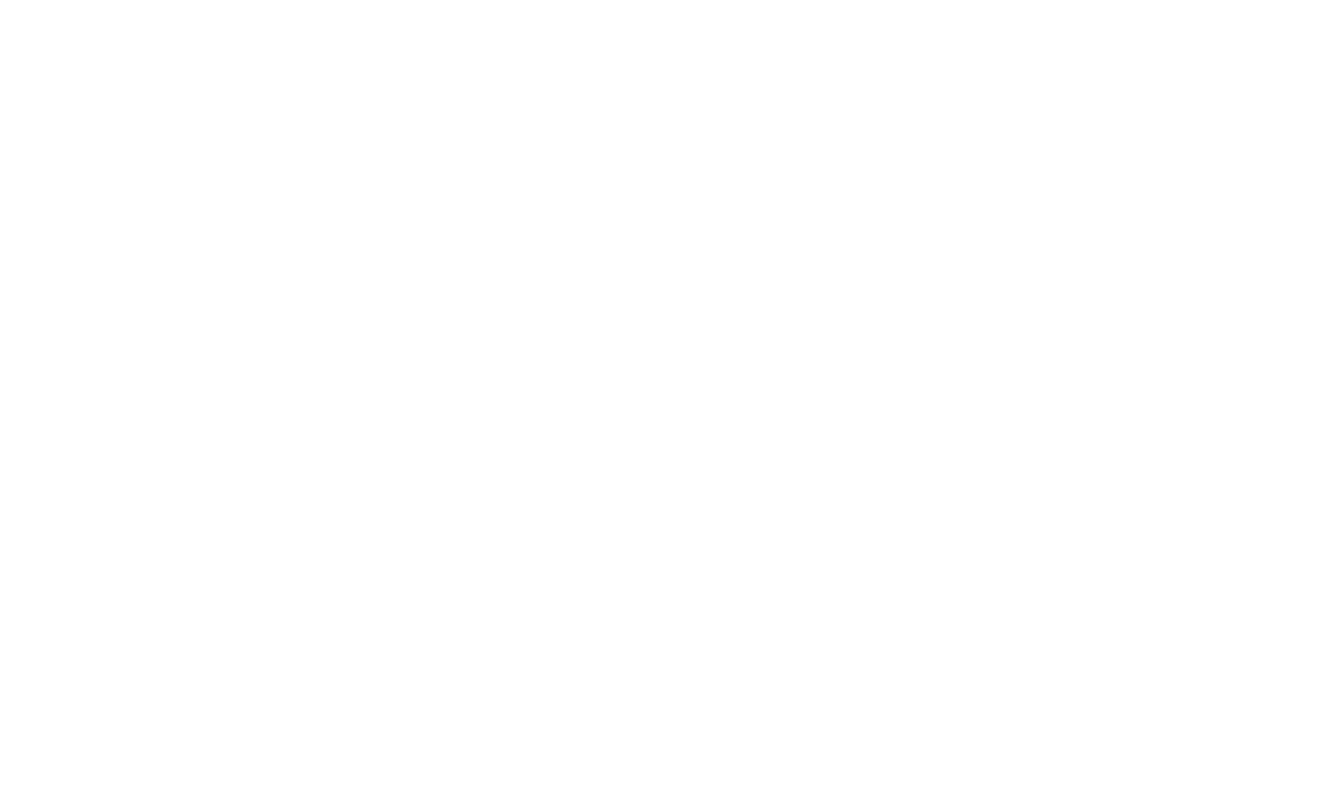
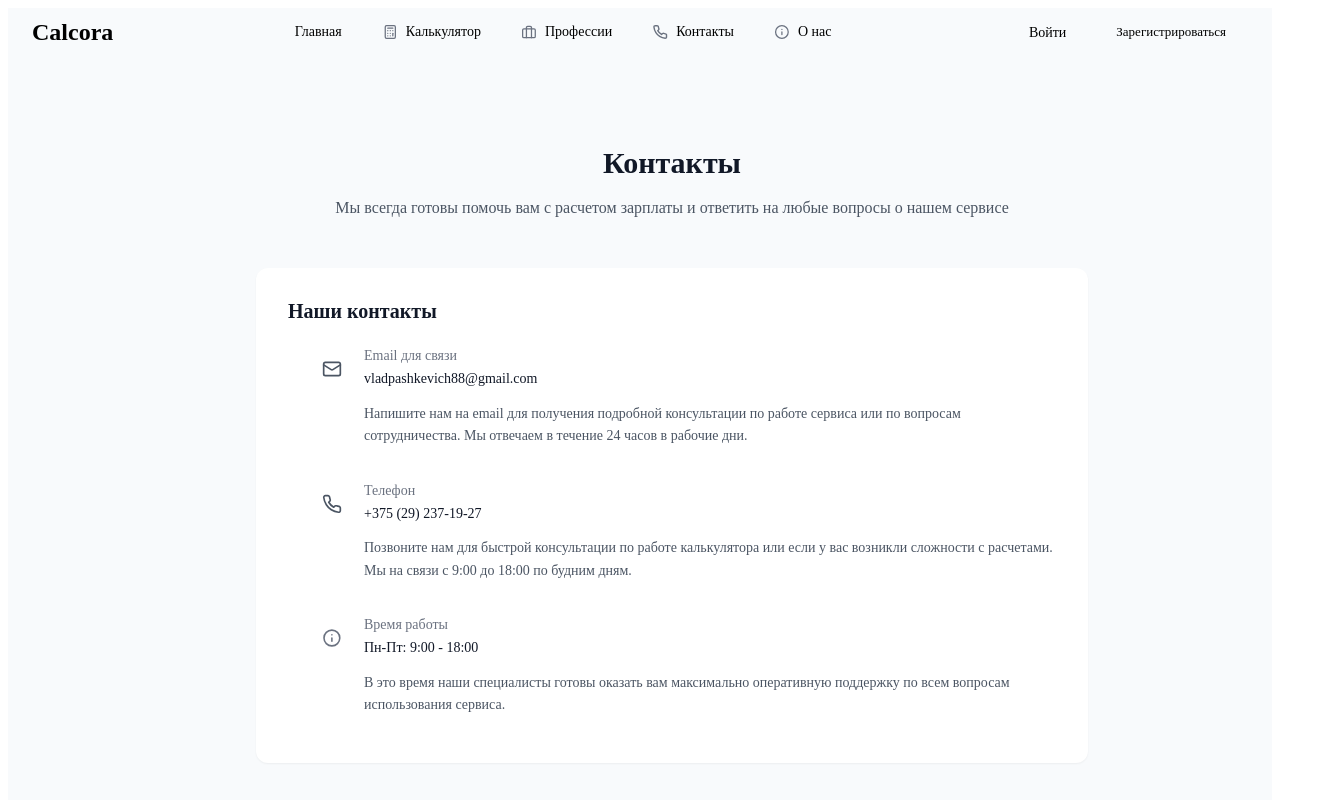
Before and after one commit to dabbygithub1/WebProject, a React (Create React App) app: page /contacts in a window 1280 px wide. Before the commit this address had no page. Shown: the top 800 px of the page, 1336 px wide, since content can reach past the window. Built offline with nearby package versions, Linux system fonts and the light colour scheme.

Commit message:
Добавление страницы контакты

```diff
--- a/src/App.js
+++ b/src/App.js
@@ -5,6 +5,8 @@
 import ProfessionsPage from './pages/ProfessionsPage/ProfessionsPage';
 import CalculatorPage from './pages/CalculatorPage/CalculatorPage';
 import ProfilePage from './pages/ProfilePage/ProfilePage';
+import ContactsPage from './pages/ContactsPage/ContactsPage';
+
 
 import './App.css';
 
@@ -18,6 +20,7 @@
         <Route path="/profile" element={<ProfilePage />} />
         <Route path="/professions" element={<ProfessionsPage />} />
         <Route path="/calculator" element={<CalculatorPage />} />
+        <Route path="/contacts" element={<ContactsPage />} />
       </Routes>
     </Router>
   );
--- /dev/null
+++ b/src/pages/ContactsPage/ContactsPage.css
@@ -0,0 +1,130 @@
+.contacts-page {
+  min-height: 100vh;
+  background: linear-gradient(#f8fafc, #f8fafc), #fff;
+  padding-top: 70px;
+}
+
+.contacts-main {
+  max-width: 1280px;
+  margin: 0 auto;
+  padding: 48px 32px;
+}
+
+.contacts-title {
+  font-size: 30px;
+  font-weight: 600;
+  color: #111827;
+  text-align: center;
+  margin-bottom: 16px;
+}
+
+.contacts-subtitle {
+  text-align: center;
+  color: #4B5563;
+  font-size: 16px;
+  line-height: 1.5;
+  margin-bottom: 48px;
+  max-width: 725px;
+  margin-left: auto;
+  margin-right: auto;
+}
+
+.contact-info {
+  background: #FFFFFF;
+  border-radius: 12px;
+  padding: 32px;
+  box-shadow: 0px 1px 2px rgba(0, 0, 0, 0.05);
+  max-width: 768px;
+  margin: 0 auto;
+}
+
+.info-title {
+  font-size: 20px;
+  font-weight: 600;
+  color: #111827;
+  margin-bottom: 24px;
+}
+
+.info-list {
+  display: flex;
+  flex-direction: column;
+  gap: 20px;
+}
+
+.info-item {
+  display: flex;
+  align-items: flex-start;
+  gap: 12px;
+}
+
+.info-icon {
+  width: 40px;
+  height: 40px;
+  background-color: var(--color-primary-lightest);
+  border-radius: 50%;
+  display: flex;
+  align-items: center;
+  justify-content: center;
+  flex-shrink: 0;
+}
+
+.info-icon img {
+  width: 20px;
+  height: 20px;
+}
+
+.info-content {
+  flex: 1;
+}
+
+.info-label {
+  font-size: 14px;
+  color: #6B7280;
+  margin-bottom: 4px;
+}
+
+.info-value {
+  font-size: 16px;
+  color: #111827;
+  font-weight: 500;
+  margin-bottom: 8px;
+}
+
+.info-description {
+  font-size: 14px;
+  line-height: 1.6;
+  color: #4B5563;
+}
+
+.info-value a {
+  color: var(--color-primary);
+  transition: color 0.3s;
+}
+
+.info-value a:hover {
+  color: var(--color-primary-light);
+}
+
+@media (max-width: 768px) {
+  .contacts-main {
+    padding: 32px 16px;
+  }
+
+  .contact-info {
+    padding: 24px;
+  }
+}
+
+@media (max-width: 480px) {
+  .contacts-title {
+    font-size: 24px;
+  }
+
+  .contacts-subtitle {
+    font-size: 14px;
+  }
+
+  .info-title {
+    font-size: 18px;
+  }
+}
--- /dev/null
+++ b/src/pages/ContactsPage/ContactsPage.jsx
@@ -0,0 +1,74 @@
+import Header from '../../components/Header/Header';
+import Footer from '../../components/Footer/Footer';
+import './ContactsPage.css';
+
+const ContactsPage = () => {
+  return (
+    <div className="contacts-page">
+      <Header />
+      <main className="contacts-main">
+        <h1 className="contacts-title">Контакты</h1>
+        <p className="contacts-subtitle">
+          Мы всегда готовы помочь вам с расчетом зарплаты и ответить на любые вопросы
+          о нашем сервисе
+        </p>
+
+        <div className="contact-info">
+          <h2 className="info-title">Наши контакты</h2>
+          <div className="info-list">
+            <div className="info-item">
+              <div className="info-icon">
+                <img src="/assets/images/email.svg" alt="" />
+              </div>
+              <div className="info-content">
+                <div className="info-label">Email для связи</div>
+                <div className="info-value">
+                    vladpashkevich88@gmail.com
+                </div>
+                <p className="info-description">
+                  Напишите нам на email для получения подробной консультации по работе
+                  сервиса или по вопросам сотрудничества. Мы отвечаем в течение 24 часов
+                  в рабочие дни.
+                </p>
+              </div>
+            </div>
+
+            <div className="info-item">
+              <div className="info-icon">
+                <img src="/assets/images/phone.svg" alt="" />
+              </div>
+              <div className="info-content">
+                <div className="info-label">Телефон</div>
+                <div className="info-value">
+                  +375 (29) 237-19-27
+                </div>
+                <p className="info-description">
+                  Позвоните нам для быстрой консультации по работе калькулятора или
+                  если у вас возникли сложности с расчетами. Мы на связи с 9:00 до
+                  18:00 по будним дням.
+                </p>
+              </div>
+            </div>
+
+            <div className="info-item">
+              <div className="info-icon">
+                <img src="/assets/icons/infoshapka.svg" alt="" />
+              </div>
+              <div className="info-content">
+                <div className="info-label">Время работы</div>
+                <div className="info-value">Пн-Пт: 9:00 - 18:00</div>
+                <p className="info-description">
+                  В это время наши специалисты готовы оказать вам максимально
+                  оперативную поддержку по всем вопросам использования сервиса.
+                </p>
+              </div>
+            </div>
+          </div>
+        </div>
+      </main>
+      <Footer />
+    </div>
+  );
+};
+
+export default ContactsPage;
```
